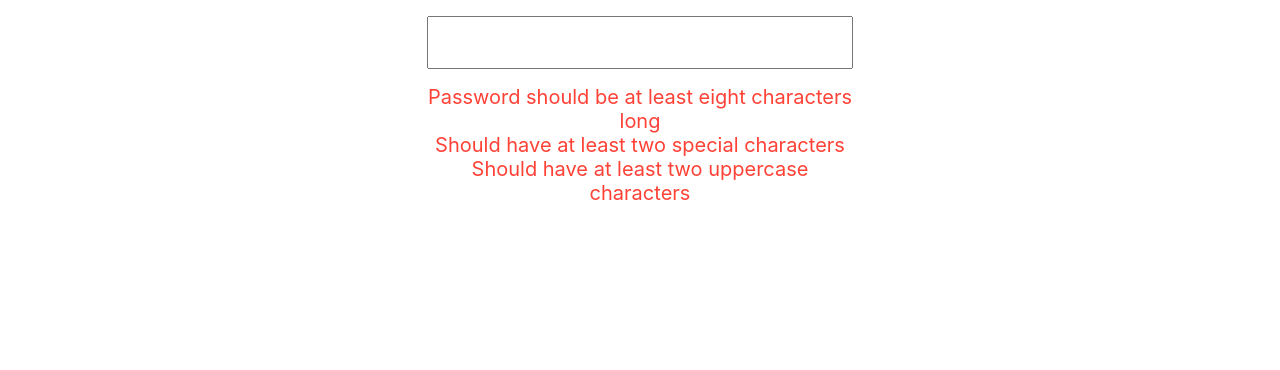
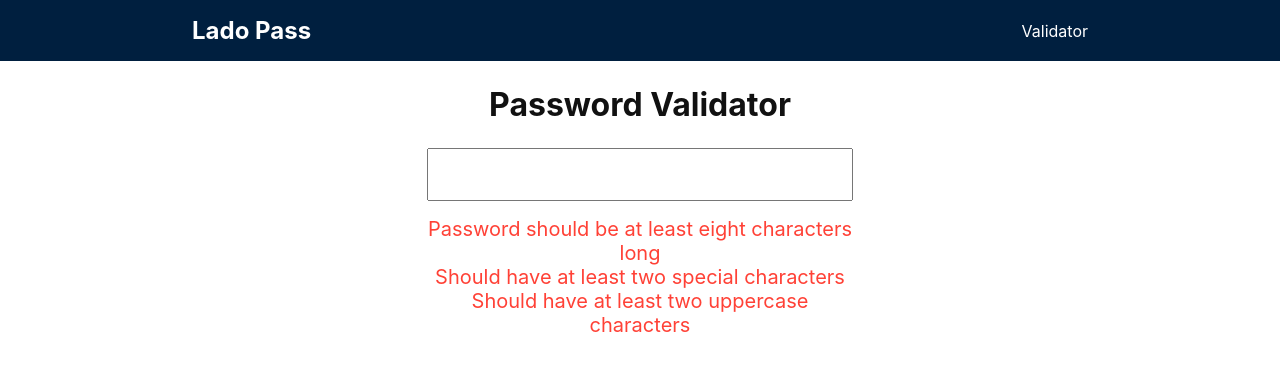
Before and after one commit to jacobpa/password-validator, a Vue app: page /#/ in a window 1280 px wide. Shown: the top 370 px of the page. Built offline with nearby package versions, Linux system fonts and the light colour scheme.

Commit message:
Navigation and header

```diff
--- a/src/App.vue
+++ b/src/App.vue
@@ -1,8 +1,21 @@
 <template>
   <div id="app">
-    <router-view/>
+    <navigation />
+    <div class="view-container">
+      <router-view/>
+    </div>
   </div>
 </template>
+
+<script>
+import Navigation from '@/components/Navigation.vue';
+
+export default {
+  components: {
+    Navigation,
+  },
+};
+</script>
 
 <style lang="scss">
 * {
@@ -14,5 +27,10 @@
   display: flex;
   flex-direction: column;
   font-family: -apple-system, BlinkMacSystemFont, 'Segoe UI', Roboto, Oxygen, Ubuntu, Cantarell, 'Open Sans', 'Helvetica Neue', sans-serif;
+  color: $black;
+
+  .view-container {
+    margin-top: 1.5em;
+  }
 }
 </style>
--- /dev/null
+++ b/src/components/Navigation.vue
@@ -0,0 +1,47 @@
+<template>
+  <nav>
+    <div class="nav-container">
+      <router-link :to="{name: 'password-validator'}"><h2>Lado Pass</h2></router-link>
+      <div class="links">
+        <router-link :to="{name: 'password-validator'}">Validator</router-link>
+      </div>
+    </div>
+  </nav>
+</template>
+
+<script>
+export default {};
+</script>
+
+<style lang="scss">
+nav {
+  background-color: $navy;
+  color: $white;
+  display: flex;
+  justify-content: space-around;
+
+  .nav-container {
+    display: flex;
+    flex-direction: row;
+    justify-content: space-between;
+    width: 70%;
+    padding: 1em 0;
+
+    .links {
+      display: flex;
+      flex-direction: row;
+      align-items: center;
+      min-height: 1.5em;
+    }
+
+    a {
+      color: inherit;
+      text-decoration: none;
+
+      &:hover {
+        color: $silver;
+      }
+    }
+  }
+}
+</style>
--- a/src/views/PasswordValidator.vue
+++ b/src/views/PasswordValidator.vue
@@ -1,5 +1,6 @@
 <template>
   <div class="password-validator">
+    <h1>Password Validator</h1>
     <div class="validator-container">
       <validator />
     </div>
@@ -22,7 +23,16 @@ export default {
 .password-validator {
   display: grid;
   grid-template-columns: repeat(12, 1fr);
-  margin: 1em 0;
+  grid-row-gap: 1.5em;
+}
+
+h1 {
+  grid-column: 1 / 13;
+  text-align: center;
+}
+
+.validator-container {
+  grid-row: 2;
 }
 
 @media only screen and (max-width: 400px) {
```
Also changed, not shown: src/components/Validator.vue (indentation only).
